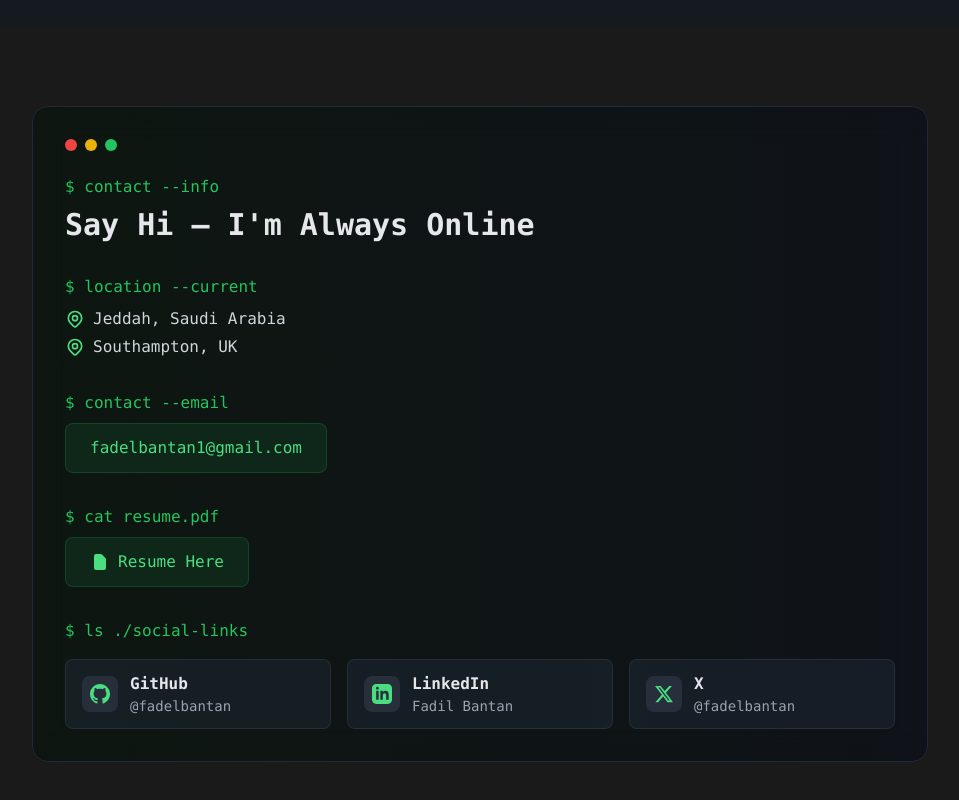
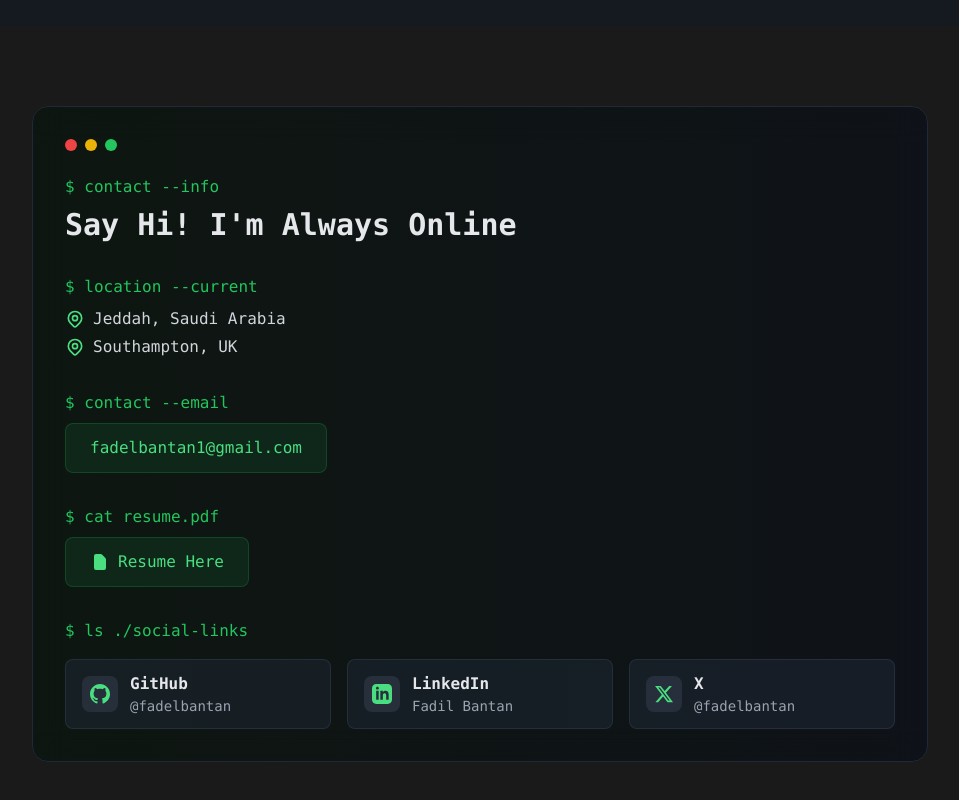
Before and after one commit to fadelbantan/builtbybantan, a Next.js app in the folder portfolio-site/: page / in a window 1280 px wide. Shown: the part 2780-3580 px from the top of the page, without its empty margins (160-1119 px from the left). Built offline with nearby package versions, Linux system fonts and the light colour scheme.

Commit message:
Bug fixes

```diff
--- a/portfolio-site/app/components/ContactSection.tsx
+++ b/portfolio-site/app/components/ContactSection.tsx
@@ -21,7 +21,7 @@ export default function ContactSection() {
 						</div>
 						<div className="font-mono">
 							<p className="text-green-500 mb-2">$ contact --info</p>
-							<h2 className="text-3xl font-bold mb-8 text-gray-200">Say Hi — I'm Always Online</h2>
+							<h2 className="text-3xl font-bold mb-8 text-gray-200">Say Hi! I&apos;m Always Online</h2>
 							<p className="text-green-500 mb-2">$ location --current</p>
 							<div className="text-gray-300 space-y-1">
 								<div className="flex items-center gap-2">
```
